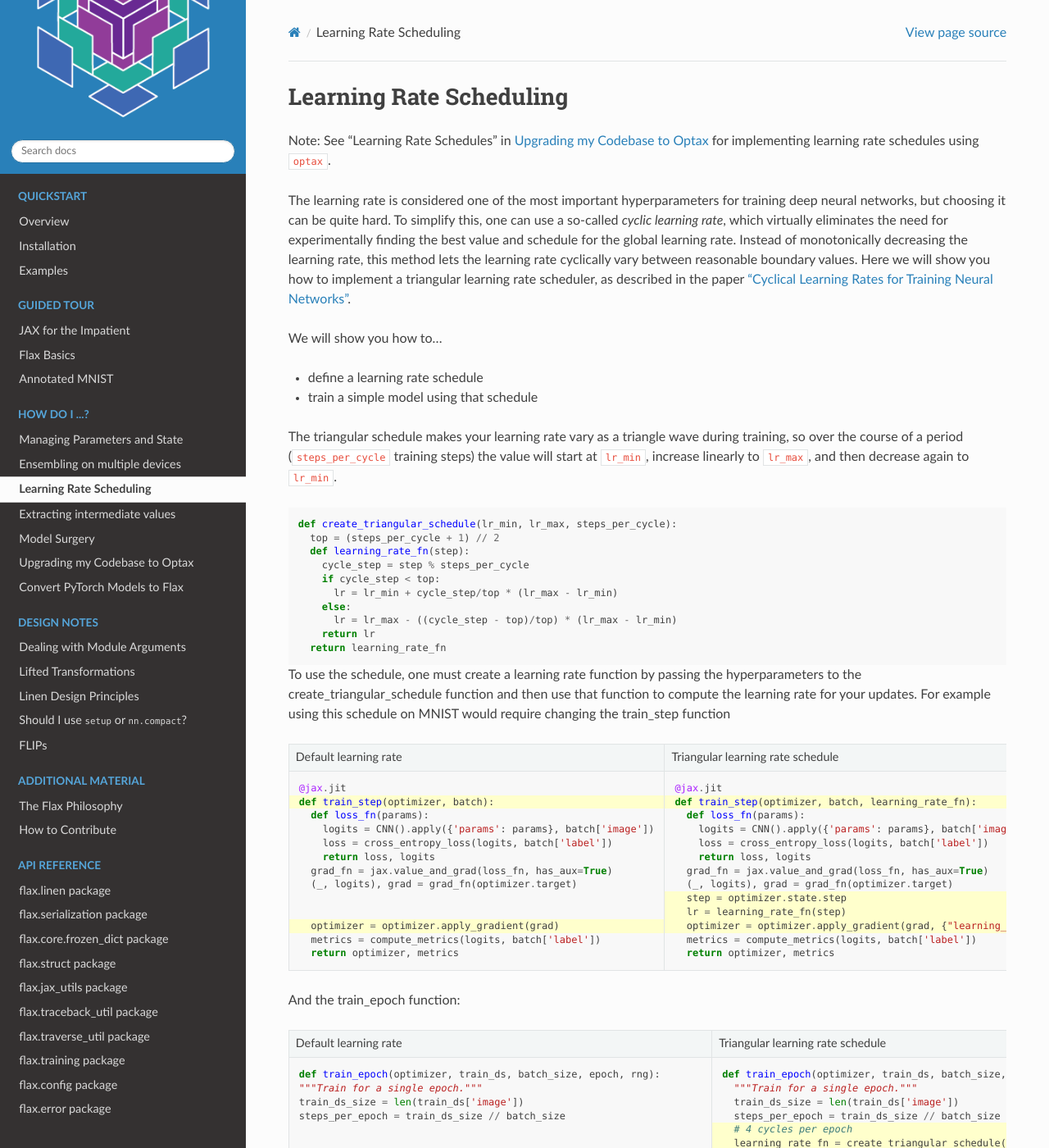
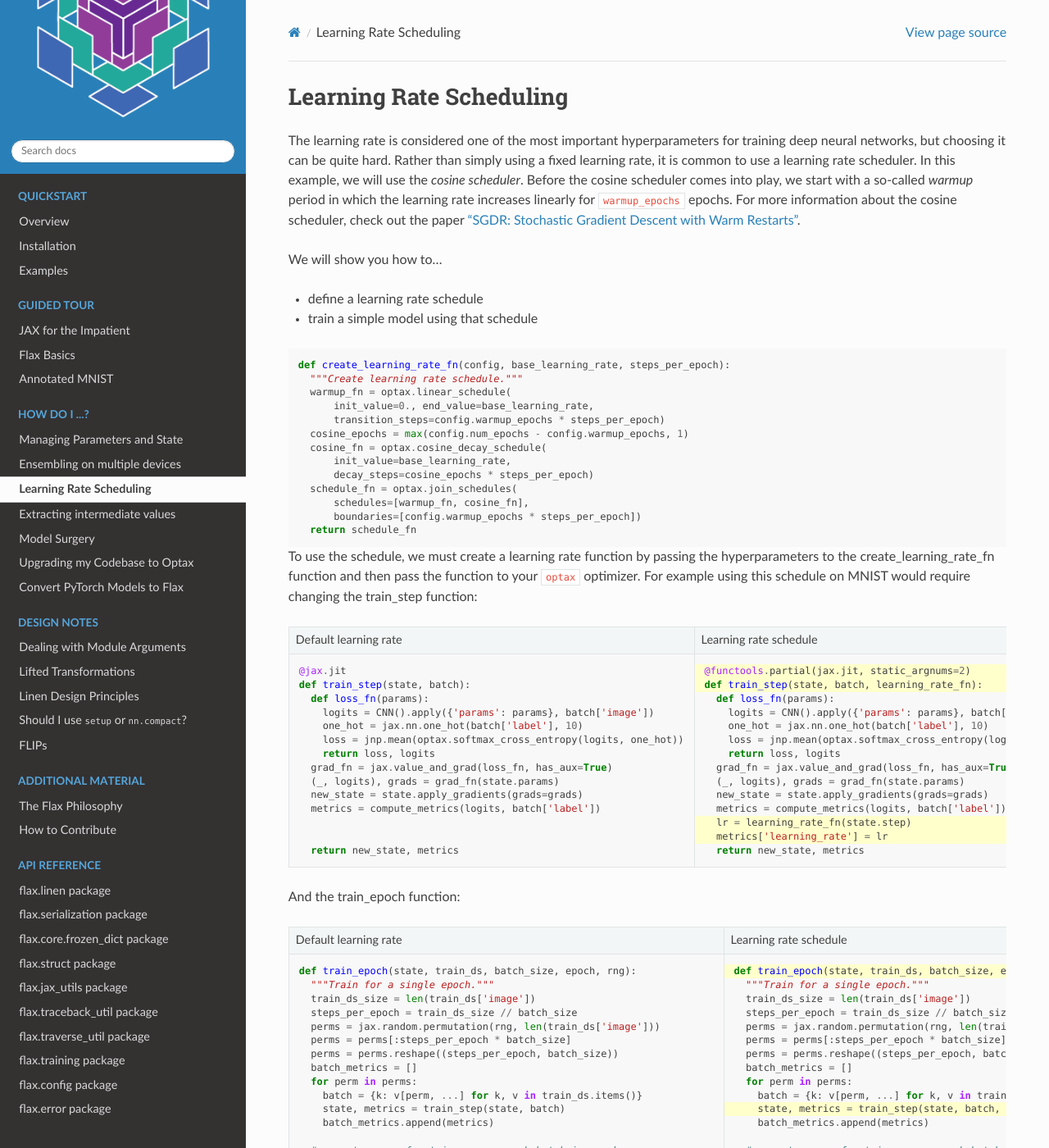
Before and after one commit to bortkomencw/flax, a Sphinx documentation site: the page built from docs/howtos/lr_schedule.rst, in a window 1280 px wide and 1400 px high. Shown: the whole window at 82% size. Built offline with Sphinx 7.4.7 and the Read the Docs theme 2.0.0, drawn with Linux system fonts in a browser that asks for light colours; some of the changed text lies outside the part shown.

Commit message:
Updates LR schedule HOWTO for optax

```diff
--- a/docs/howtos/lr_schedule.rst
+++ b/docs/howtos/lr_schedule.rst
@@ -1,129 +1,97 @@
 Learning Rate Scheduling
 =============================
 
-Note: See "Learning Rate Schedules" in :doc:`optax_update_guide` for
-implementing learning rate schedules using ``optax``.
-
-
 The learning rate is considered one of the most important hyperparameters for
 training deep neural networks, but choosing it can be quite hard.
-To simplify this, one can use a so-called *cyclic learning rate*, which
-virtually eliminates the need for experimentally finding the best value and
-schedule for the global learning rate. Instead of monotonically decreasing the
-learning rate, this method lets the learning rate cyclically vary between
-reasonable boundary values.
-Here we will show you how to implement a triangular learning rate scheduler,
-as described in the paper  `"Cyclical Learning Rates for Training Neural Networks" <https://arxiv.org/abs/1506.01186>`_.
+Rather than simply using a fixed learning rate, it is common to use a learning rate scheduler.
+In this example, we will use the *cosine scheduler*.
+Before the cosine scheduler comes into play, we start with a so-called *warmup* period in which the
+learning rate increases linearly for ``warmup_epochs`` epochs.
+For more information about the cosine scheduler, check out the paper
+`"SGDR: Stochastic Gradient Descent with Warm Restarts" <https://arxiv.org/abs/1608.03983>`_.
 
 We will show you how to...
 
 * define a learning rate schedule
 * train a simple model using that schedule
 
-The triangular schedule makes your learning rate vary as a triangle wave during training, so over the course of a period (``steps_per_cycle``
-training steps) the value will start at ``lr_min``, increase linearly to ``lr_max``, and then decrease again to ``lr_min``.
 
 .. testsetup::
 
   import jax
+  import optax
 
 .. testcode::
 
-  def create_triangular_schedule(lr_min, lr_max, steps_per_cycle):
-    top = (steps_per_cycle + 1) // 2
-    def learning_rate_fn(step):
-      cycle_step = step % steps_per_cycle
-      if cycle_step < top:
-        lr = lr_min + cycle_step/top * (lr_max - lr_min)
-      else:
-        lr = lr_max - ((cycle_step - top)/top) * (lr_max - lr_min)
-      return lr
-    return learning_rate_fn
+  def create_learning_rate_fn(config, base_learning_rate, steps_per_epoch):
+    """Create learning rate schedule."""
+    warmup_fn = optax.linear_schedule(
+        init_value=0., end_value=base_learning_rate,
+        transition_steps=config.warmup_epochs * steps_per_epoch)
+    cosine_epochs = max(config.num_epochs - config.warmup_epochs, 1)
+    cosine_fn = optax.cosine_decay_schedule(
+        init_value=base_learning_rate,
+        decay_steps=cosine_epochs * steps_per_epoch)
+    schedule_fn = optax.join_schedules(
+        schedules=[warmup_fn, cosine_fn],
+        boundaries=[config.warmup_epochs * steps_per_epoch])
+    return schedule_fn
 
-
-To use the schedule, one must create a learning rate function by passing the hyperparameters to the
-create_triangular_schedule function and then use that function to compute the learning rate for your updates.
-For example using this schedule on MNIST would require changing the train_step function
+To use the schedule, we must create a learning rate function by passing the hyperparameters to the
+create_learning_rate_fn function and then pass the function to your ``optax`` optimizer.
+For example using this schedule on MNIST would require changing the train_step function:
 
 .. codediff::
   :title_left: Default learning rate
-  :title_right: Triangular learning rate schedule
+  :title_right: Learning rate schedule
 
   @jax.jit
-  def train_step(optimizer, batch): #!
+  def train_step(state, batch):
     def loss_fn(params):
       logits = CNN().apply({'params': params}, batch['image'])
-      loss = cross_entropy_loss(logits, batch['label'])
+      one_hot = jax.nn.one_hot(batch['label'], 10)
+      loss = jnp.mean(optax.softmax_cross_entropy(logits, one_hot))
       return loss, logits
     grad_fn = jax.value_and_grad(loss_fn, has_aux=True)
-    (_, logits), grad = grad_fn(optimizer.target)
+    (_, logits), grads = grad_fn(state.params)
+    new_state = state.apply_gradients(grads=grads)
+    metrics = compute_metrics(logits, batch['label'])
 
 
-    optimizer = optimizer.apply_gradient(grad) #!
-    metrics = compute_metrics(logits, batch['label'])
-    return optimizer, metrics
+    return new_state, metrics
   ---
-  @jax.jit
-  def train_step(optimizer, batch, learning_rate_fn): #!
+  @functools.partial(jax.jit, static_argnums=2) #!
+  def train_step(state, batch, learning_rate_fn): #!
     def loss_fn(params):
       logits = CNN().apply({'params': params}, batch['image'])
-      loss = cross_entropy_loss(logits, batch['label'])
+      one_hot = jax.nn.one_hot(batch['label'], 10)
+      loss = jnp.mean(optax.softmax_cross_entropy(logits, one_hot))
       return loss, logits
     grad_fn = jax.value_and_grad(loss_fn, has_aux=True)
-    (_, logits), grad = grad_fn(optimizer.target)
-    step = optimizer.state.step #!
-    lr = learning_rate_fn(step) #!
-    optimizer = optimizer.apply_gradient(grad, {"learning_rate": lr}) #!
+    (_, logits), grads = grad_fn(state.params)
+    new_state = state.apply_gradients(grads=grads)
     metrics = compute_metrics(logits, batch['label'])
-    return optimizer, metrics
+    lr = learning_rate_fn(state.step) #!
+    metrics['learning_rate'] = lr #!
+    return new_state, metrics
 
 And the train_epoch function:
 
 .. codediff::
   :title_left: Default learning rate
-  :title_right: Triangular learning rate schedule
+  :title_right: Learning rate schedule
 
-  def train_epoch(optimizer, train_ds, batch_size, epoch, rng):
-  """Train for a single epoch."""
-  train_ds_size = len(train_ds['image'])
-  steps_per_epoch = train_ds_size // batch_size
-
-
-
-  perms = jax.m random.permutation(rng, len(train_ds['image']))
-  perms = perms[:steps_per_epoch * batch_size]
-  perms = perms.reshape((steps_per_epoch, batch_size))
-  batch_metrics = []
-  for perm in perms:
-    batch = {k: v[perm, ...] for k, v in train_ds.items()}
-    optimizer, metrics = train_step(optimizer, batch) #!
-    batch_metrics.append(metrics)
-
-  # compute mean of metrics across each batch in epoch.
-  batch_metrics = jax.device_get(batch_metrics)
-  epoch_metrics = {
-      k: np.mean([metrics[k] for metrics in batch_metrics])
-      for k in batch_metrics[0]}
-
-  logging.info('train epoch: %d, loss: %.4f, accuracy: %.2f', epoch,
-               epoch_metrics['loss'], epoch_metrics['accuracy'] * 100)
-
-  return optimizer, epoch_metrics
-  ---
-  def train_epoch(optimizer, train_ds, batch_size, epoch, rng):
+  def train_epoch(state, train_ds, batch_size, epoch, rng):
     """Train for a single epoch."""
     train_ds_size = len(train_ds['image'])
     steps_per_epoch = train_ds_size // batch_size
-    # 4 cycles per epoch #!
-    learning_rate_fn = create_triangular_schedule( #!
-      3e-3, 3e-2, steps_per_epoch // 4) #!
     perms = jax.random.permutation(rng, len(train_ds['image']))
     perms = perms[:steps_per_epoch * batch_size]
     perms = perms.reshape((steps_per_epoch, batch_size))
     batch_metrics = []
     for perm in perms:
       batch = {k: v[perm, ...] for k, v in train_ds.items()}
-      optimizer, metrics = train_step(optimizer, batch, learning_rate_fn) #!
+      state, metrics = train_step(state, batch)
       batch_metrics.append(metrics)
 
     # compute mean of metrics across each batch in epoch.
@@ -133,6 +101,54 @@
         for k in batch_metrics[0]}
 
     logging.info('train epoch: %d, loss: %.4f, accuracy: %.2f', epoch,
-                epoch_metrics['loss'], epoch_metrics['accuracy'] * 100)
+                 epoch_metrics['loss'], epoch_metrics['accuracy'] * 100)
 
-    return optimizer, epoch_metrics
+    return state, epoch_metrics
+  ---
+  def train_epoch(state, train_ds, batch_size, epoch, learning_rate_fn, rng): #!
+    """Train for a single epoch."""
+    train_ds_size = len(train_ds['image'])
+    steps_per_epoch = train_ds_size // batch_size
+    perms = jax.random.permutation(rng, len(train_ds['image']))
+    perms = perms[:steps_per_epoch * batch_size]
+    perms = perms.reshape((steps_per_epoch, batch_size))
+    batch_metrics = []
+    for perm in perms:
+      batch = {k: v[perm, ...] for k, v in train_ds.items()}
+      state, metrics = train_step(state, batch, learning_rate_fn) #!
+      batch_metrics.append(metrics)
+
+    # compute mean of metrics across each batch in epoch.
+    batch_metrics = jax.device_get(batch_metrics)
+    epoch_metrics = {
+        k: np.mean([metrics[k] for metrics in batch_metrics])
+        for k in batch_metrics[0]}
+
+    logging.info('train epoch: %d, loss: %.4f, accuracy: %.2f', epoch,
+                 epoch_metrics['loss'], epoch_metrics['accuracy'] * 100)
+
+    return state, epoch_metrics
+
+
+And the create_train_state function:
+
+
+.. codediff::
+  :title_left: Default learning rate
+  :title_right: Learning rate schedule
+
+  def create_train_state(rng, config):
+    """Creates initial `TrainState`."""
+    cnn = CNN()
+    params = cnn.init(rng, jnp.ones([1, 28, 28, 1]))['params']
+    tx = optax.sgd(config.learning_rate, config.momentum)
+    return train_state.TrainState.create(
+        apply_fn=cnn.apply, params=params, tx=tx)
+  ---
+  def create_train_state(rng, config, learning_rate_fn): #!
+    """Creates initial `TrainState`."""
+    cnn = CNN()
+    params = cnn.init(rng, jnp.ones([1, 28, 28, 1]))['params']
+    tx = optax.sgd(learning_rate_fn, config.momentum) #!
+    return train_state.TrainState.create(
+        apply_fn=cnn.apply, params=params, tx=tx)
```
